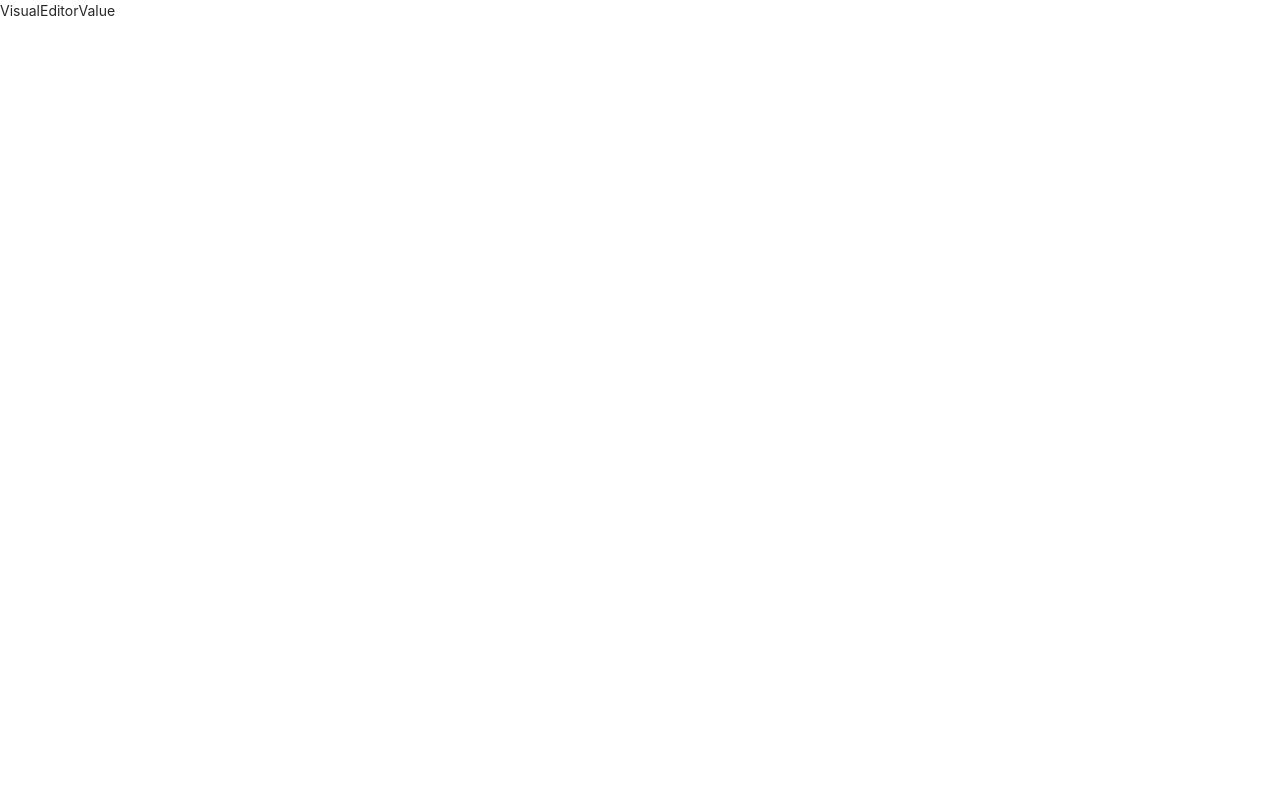
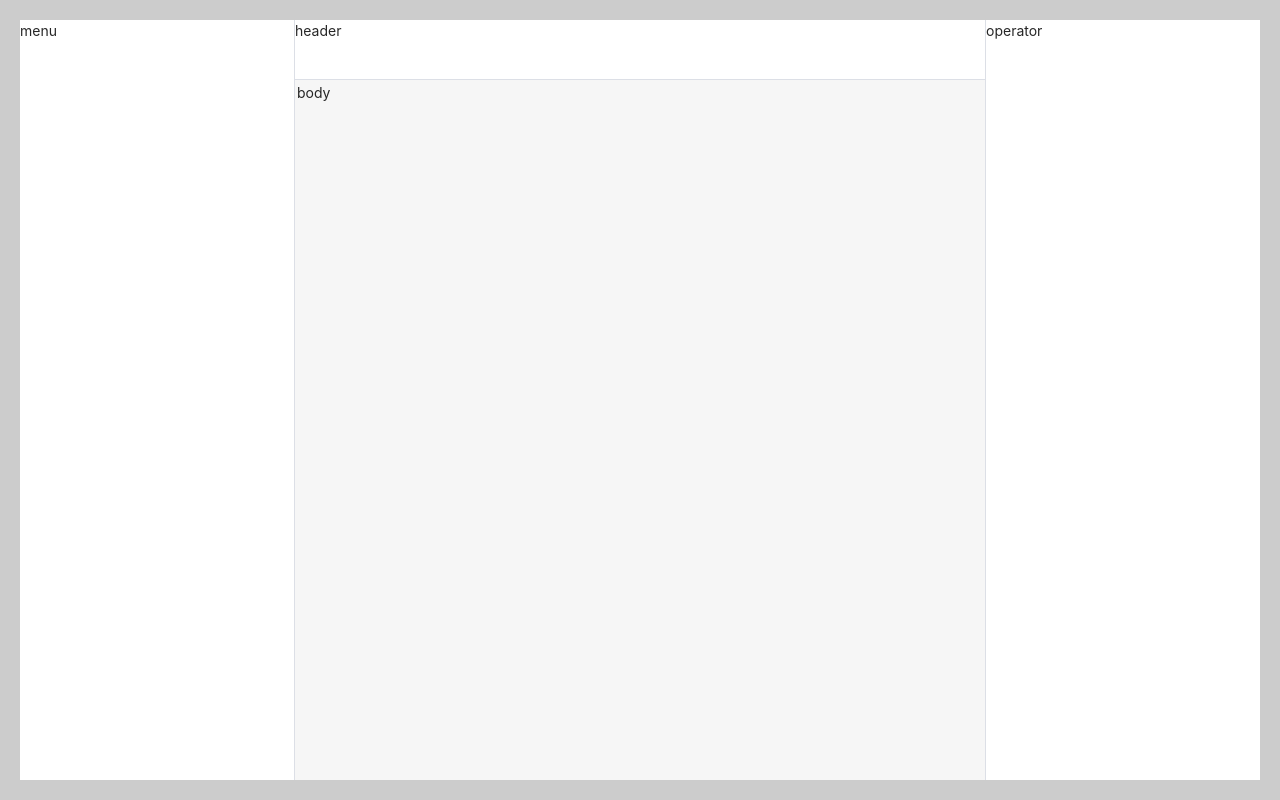
Before and after one commit to lyios8859-1/react-app-editor-project, a React (Vite) app: page / in a window 1280 px wide. Built offline with nearby package versions, Linux system fonts and the light colour scheme.

Commit message:
feat: 1,基本布局

```diff
--- a/src/App.tsx
+++ b/src/App.tsx
@@ -1,12 +1,17 @@
 import { useState } from "react";
+
 import { VisualEditor } from "./packages/VisualEditor";
+
 import data from './mock.json';
 
 export default () => {
+
   const [moduleValue, setModuleValue] = useState(data);
   return (
-    <div className="visual-editor" style={{ width: "100vw", height: "100vh" }}>
+    <div className="container" style={{ width: "100vw", height: "100vh" }}>
+      <h1 style={{textAlign: "center"}}>可视化编辑器</h1>
       <VisualEditor value={moduleValue} />
+      {/* <div style={{textAlign: "center"}}>{JSON.stringify(data)}</div> */}
     </div>
   );
 };
--- a/src/packages/VisualEditor.tsx
+++ b/src/packages/VisualEditor.tsx
@@ -7,6 +7,76 @@ export const VisualEditor: React.FC<{
 }> = (props) => {
   console.log(props.value);
   return (<>
-    VisualEditorValue
+    <div className="visual-editor__container">
+      <div className="visual-editor__menu">menu</div>
+      <div className="visual-editor__head">header</div>
+      <div className="visual-editor__operator">operator</div>
+      <div className="visual-editor__body">body</div>
+    </div>
   </>);
 };
+
+
+// import { useRef, useState } from 'react'
+// import { useCallbackRef } from './hook/useCallbackRef';
+
+// export const VisualEditor = () => {
+//   const [pos, setPos] = useState({
+//     top: 0,
+//     left: 0
+//   });
+
+//   const dragData = useRef({
+//     startTop: 0,   // 拖拽开始时，block 的 top 值
+//     startLeft: 0, // 拖拽开始时，block 的 left 值
+//     startX: 0,  // 拖拽开始时，鼠标的 left 值
+//     startY: 0  // 拖拽开始时，鼠标的 top 值
+//   });
+//   // 在拖拽开始的时候再去绑定相关的事件，这样比一开始就绑定这些事件好
+//   const moveDraggier = (()=> {
+//     const mouseMove = useCallbackRef((e: MouseEvent) => {
+//       const { startX, startY, startLeft, startTop } = dragData.current;
+//       const durX = e.clientX - startX;
+//       const durY = e.clientY - startY;
+//       setPos({
+//         top: startTop + durY,
+//         left: startLeft + durX
+//       });
+//       // console.log('使用自定义的 Hooks useCallbackRef 包裹，保证每次获取都是更新后的位置坐标', pos.left, pos.top);// 如果不使用自定义的的 Hooks useCallbackRef 包裹函数，这样移动过程中打印出的永远都没有更新鼠标位置，只拿到了鼠标按下时的位置坐标，有问题，因此使用自定义的的 Hooks useCallbackRef 包裹
+//     });
+//     const mouseUp = useCallbackRef((e: MouseEvent) => {
+//       document.removeEventListener('mousemove', mouseMove);
+//       document.removeEventListener('mouseup', mouseUp);
+//     });
+//     const mouseDown = useCallbackRef((e: React.MouseEvent<HTMLDivElement>) => {
+//       document.addEventListener('mousemove', mouseMove);
+//       document.addEventListener('mouseup', mouseUp);
+//       dragData.current = {
+//         startTop: pos.top,
+//         startLeft: pos.left,
+//         startX: e.clientX,
+//         startY: e.clientY
+//       }
+//     });
+//     return {
+//       mouseDown
+//     }
+//   })();
+//   return (
+//     <div className="visual-editor__container">
+//       <div style={{
+//           height: '100px',
+//           width: '100px',
+//           background: 'red',
+//           display: 'inline-block',
+//           position: 'relative',
+//           top: `${pos.top}px`,
+//           left: `${pos.left}px`
+//         }}
+//         onMouseDown={moveDraggier.mouseDown}
+//       >
+
+//       </div>
+//     </div>
+//   )
+// }
--- /dev/null
+++ b/src/packages/hook/useCallbackRef.ts
@@ -0,0 +1,12 @@
+import { useCallback, useRef } from "react";
+
+/**
+ * 需要得到一个不变的函数引用，但是这个不变的函数执行的时候，执行的是传递的最新的函数
+ * @param callback 传递最新的函数
+ * @returns 返回不变的函数
+ */
+export function useCallbackRef<T extends (...args: any[]) => void>(callback: T): T {
+    const refCallback = useRef(callback);
+    refCallback.current = callback;
+    return useCallback(((...args: any[]) => refCallback.current(...args)) as T, []);
+}
--- a/src/packages/style/VisualEditor.scss
+++ b/src/packages/style/VisualEditor.scss
@@ -20,4 +20,54 @@ $gap: 20px;
   left: $gap;
   right: $gap;
   bottom: $gap;
+  &::before {
+    content: '';
+    position: fixed;
+    top: 0;
+    bottom: 0;
+    left: 0;
+    right: 0;
+    background-color: #ccc;
+  }
+  .visual-editor__menu,
+  .visual-editor__head,
+  .visual-editor__operator,
+  .visual-editor__body {
+    position: absolute;
+    &.visual-editor__menu {
+      top: 0;
+      left: 0;
+      bottom: 0;
+      width: $menuSize;
+      box-sizing: border-box;
+      background-color:#fff;
+      border-right: 1px solid $ibc;
+    }
+    &.visual-editor__head {
+      top: 0;
+      left: $menuSize;
+      right: $operatorSize;
+      height: $headSize;;
+      background-color: #fff;
+      border-bottom: 1px solid $ibc;
+    }
+    &.visual-editor__operator {
+      top: 0;
+      right: 0;
+      bottom: 0;
+      width: $operatorSize;
+      background-color: #fff;
+      box-sizing: border-box;
+      border-left: 1px solid $ibc;
+    }
+    &.visual-editor__body {
+      top: $headSize;
+      left: $menuSize;
+      right: $operatorSize;
+      bottom: 0;
+      box-sizing: border-box;
+      padding: 2px;
+      background-color: #f6f6f6;
+    }
+  }
 }
```
Also changed, not shown: doc/开发文档.md (+22 -22 lines).
